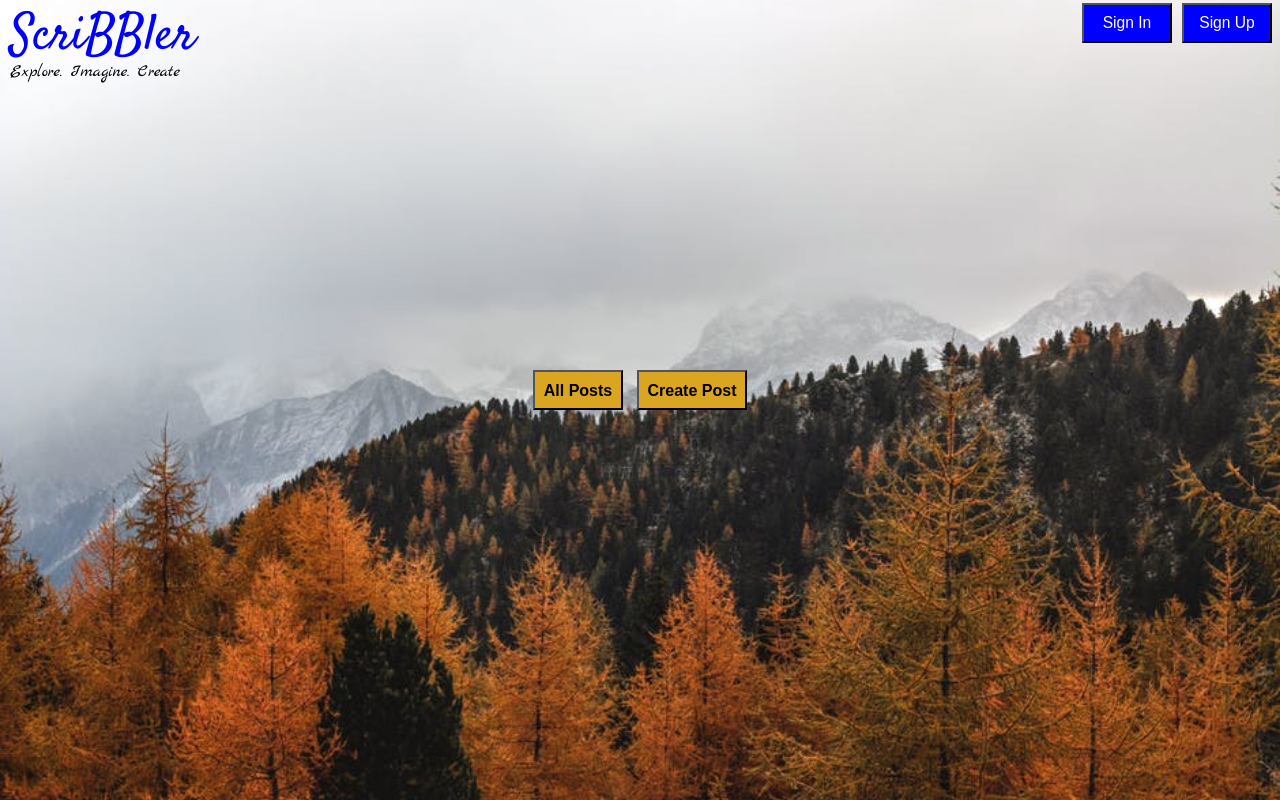
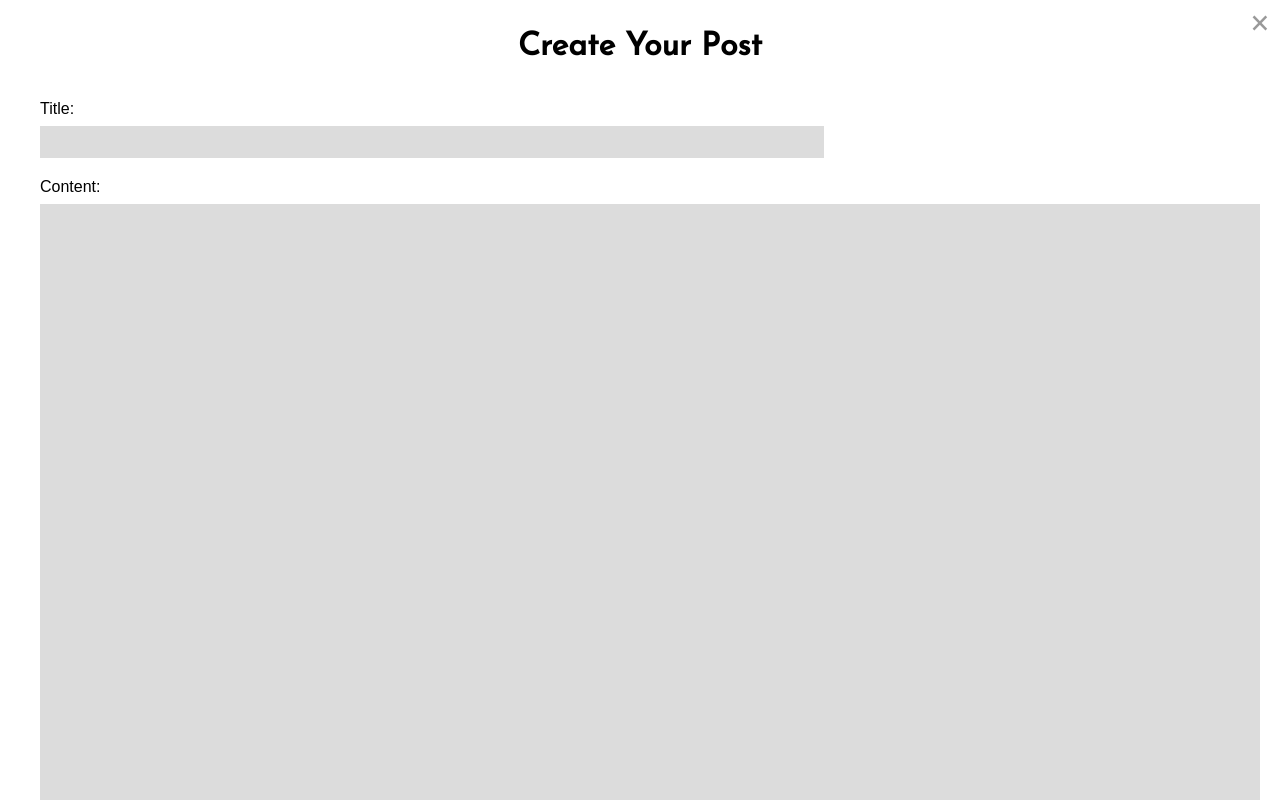
Before and after one commit to mvrikxix-dev/Scribbler, a plain HTML site: page index.html in a window 1280 px wide. Both pictures are taken after a click on the button "Create Post". Shown: the top 800 px of the page. Drawn offline with nearby package versions, Linux system fonts and the light colour scheme; files that its build step writes are made by us from their sources.

Commit message:
Added Create Post modal

```diff
--- a/css/bloglist.css
+++ b/css/bloglist.css
@@ -52,6 +52,7 @@
 }
 
 .post-more {
+    outline: none;
     border: 0;
     background-color: transparent;
     float: right;
--- a/css/index.css
+++ b/css/index.css
@@ -46,8 +46,85 @@ body {
     margin-left: 5px;
 }
 
+#cancel-id {
+    position: absolute;
+    right: 30px;
+    top: 24px
+}
+
 #createPost-modal {
-    background-color: aquamarine;
-    height: 400px;
-    width: 400px;
+    display: none;
+    background-color: white;
+    height: 100%;
+    width: 100%;
+    position: absolute;
+    top: 50%;
+    left: 50%;
+    transform: translate(-50%, -50%);
+    padding: 20px;
 }
+
+#createPost-heading {
+    position: absolute;
+    top: 30px;
+    left: 50%;
+    transform: translate(-50%);
+    font-family: 'Josefin Sans';
+}
+
+#createPost-modal form {
+    position: relative;
+    top: 80px;
+}
+
+#createPost-modal label {
+    margin: 20px 40px;
+    display: block;
+    height: 100%;
+}
+
+#createPost-modal span {
+    display: block;
+}
+
+#createPost-titleBox {
+    margin-top: 8px;
+    text-indent: 10px;
+    border: 0;
+    background-color: gainsboro;
+    width: 65%;
+    height: 30px;
+}
+
+#createPost-title,
+#createPost-content {
+    font-family: sans-serif;
+}
+
+#createPost-contentBox {
+    padding: 10px;
+    text-indent: 10px;
+    margin-top: 8px;
+    border: 0;
+    background-color: gainsboro;
+    width: 100%;
+    min-height: 650px;
+    height: 30px;
+}
+
+#createPost-modal button {
+    cursor: pointer;
+    position: relative;
+    left: 50%;
+    bottom: 40px;
+    transform: translate(-50%);
+    margin: 30px;
+    border: 0;
+    color: white;
+    background-color: #00b359;
+    width: 80px;
+    height: 38px;
+    font-size: 16px;
+    font-weight: 900;
+    line-height: 2.4;
+}
--- a/index.html
+++ b/index.html
@@ -11,9 +11,12 @@
 </head>
 
 <body>
+    <!-- Black screen with 85% opacity will be displayed when a Sign In or Sign Up modal shows up -->
     <div id="black-screen"></div>
 
+    <!-- 'main-container' div holds all the elements in index.html -->
     <div id="main-container-div">
+        <!-- 'header' div consists ScriBBler logo, tagline, sign up and sign in button -->
         <div class="header">
             <div id="logo">
                 <h1>ScriBBler</h1>
@@ -32,13 +35,16 @@
         </div>
     </div>
 
+    <!-- Code for Sign In modal -->
     <div id="signIn-modal">
+        <!-- Sign In modal: Header Code -->
         <div id="signIn-header">
             <h1 class="title">Welcome Back!</h1>
             <span class="cancel">&times;</span>
             <div class="line"></div>
         </div>
         <div id="signIn-body">
+            <!-- Sign In modal: Body Code -->
             <form id="signIn-form" action="" method="">
                 <label class="input-fields">
                     <span class="input-label">Username</span>
@@ -54,12 +60,15 @@
         </div>
     </div>
 
+    <!-- Code for Sign Up modal -->
     <div id="signUp-modal">
+        <!-- Sign Up modal: Header Code -->
         <div id="signUp-header">
             <h1 class="title">Get Started</h1>
             <span class="cancel">&times;</span>
             <div class="line"></div>
         </div>
+        <!-- Sign Up modal: Body Code -->
         <div id="signUp-body">
             <form id="signUp-form" action="" method="">
                 <label class="input-fields">
@@ -83,10 +92,20 @@
         </div>
     </div>
 
-    <div>
-
-        <!-- Insert code for Create Post modal here -->
-
+    <div id="createPost-modal">
+        <h1 id="createPost-heading">Create Your Post</h1>
+        <span class="cancel" id="cancel-id">&times;</span>
+        <form>
+            <label>
+                <span id="createPost-title">Title:</span>
+                <input id="createPost-titleBox" type="text" required>
+            </label>
+            <label>
+                <span id="createPost-content">Content:</span>
+                <textarea id="createPost-contentBox" required></textarea>
+            </label>
+            <button>Create</button>
+        </form>
     </div>
 
     <script src="js\header.js"></script>
--- a/js/header.js
+++ b/js/header.js
@@ -2,12 +2,14 @@ var close = document.getElementsByClassName('cancel');
 var signupModal = document.getElementById('signUp-modal');
 var signinModal = document.getElementById('signIn-modal');
 var screen = document.getElementById('black-screen');
+var createPostModal = document.getElementById('createPost-modal');
 
 Array.from(close).forEach(function (i) {
     i.onclick = function () {
         signupModal.style.display = "none";
         signinModal.style.display = "none";
         screen.style.display = "none";
+        createPostModal.style.display="none";
     }
 });
 
--- a/js/index.js
+++ b/js/index.js
@@ -1,5 +1,11 @@
 const allPost = document.getElementById('all-post');
+const createPost = document.getElementById('create-post');
+var createPostModal = document.getElementById('createPost-modal');
 
 allPost.onclick = function () {
     window.location.href = "html/bloglist.html";
 }
+
+createPost.onclick = function(){
+    createPostModal.style.display="block";
+}
```
